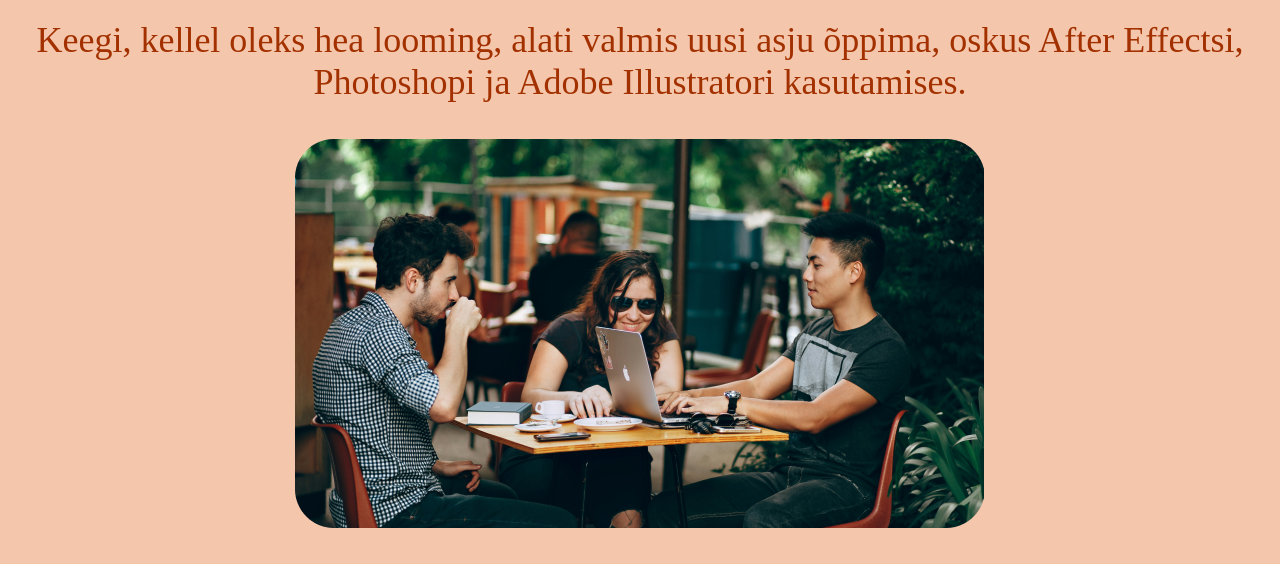
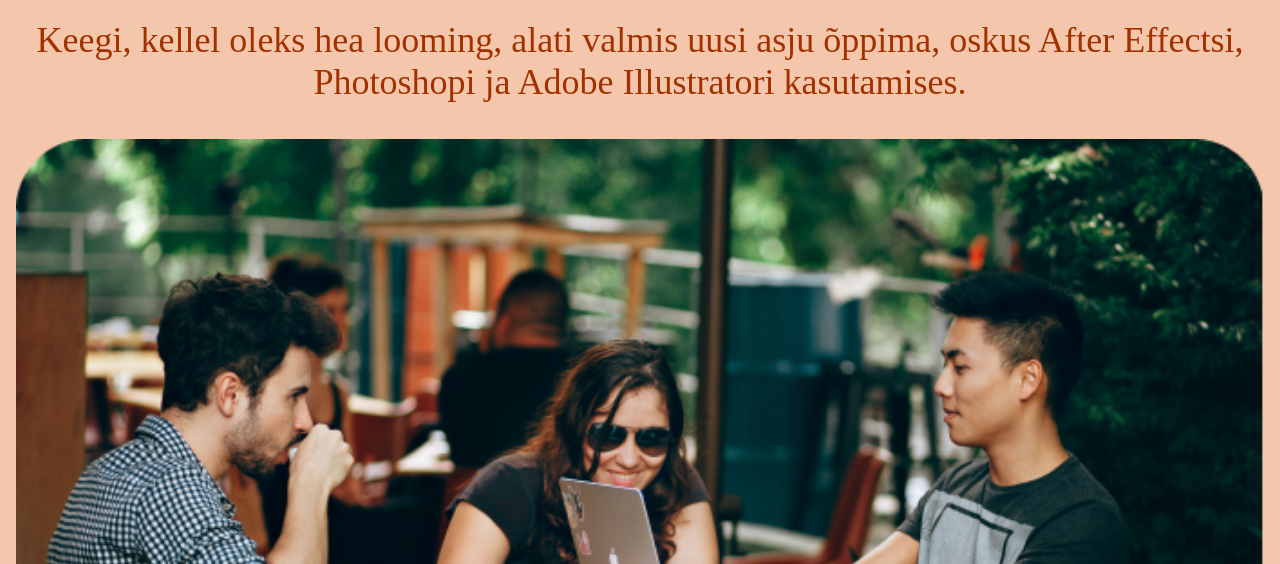
Before and after one commit to visuaalmeedia/01-Kaljura-tunnid, a plain HTML site: page Kavand-2/index.html in a window 1280 px wide. Shown: the part 369-933 px from the top of the page. Drawn offline with Linux system fonts and the light colour scheme; a web font is replaced by a local one.

Commit message:
Lõplik töö

```diff
--- a/Kavand-2/style.css
+++ b/Kavand-2/style.css
@@ -11,6 +11,7 @@ main {
     display: block;
     margin-left: auto;
     margin-right: auto;
+    padding: 0 1rem 2rem 1rem;
 
 }
 h1 {
@@ -60,7 +61,6 @@ header ul {
     display: block;
     margin-left: auto;
     margin-right: auto;
-    aspect-ratio: 1/1;
  }
 
  .card-row {
@@ -70,3 +70,6 @@ header ul {
     margin-right: 2rem;
     flex-wrap: wrap;
  }
+ .people {
+    width: 100%;
+ }
```
